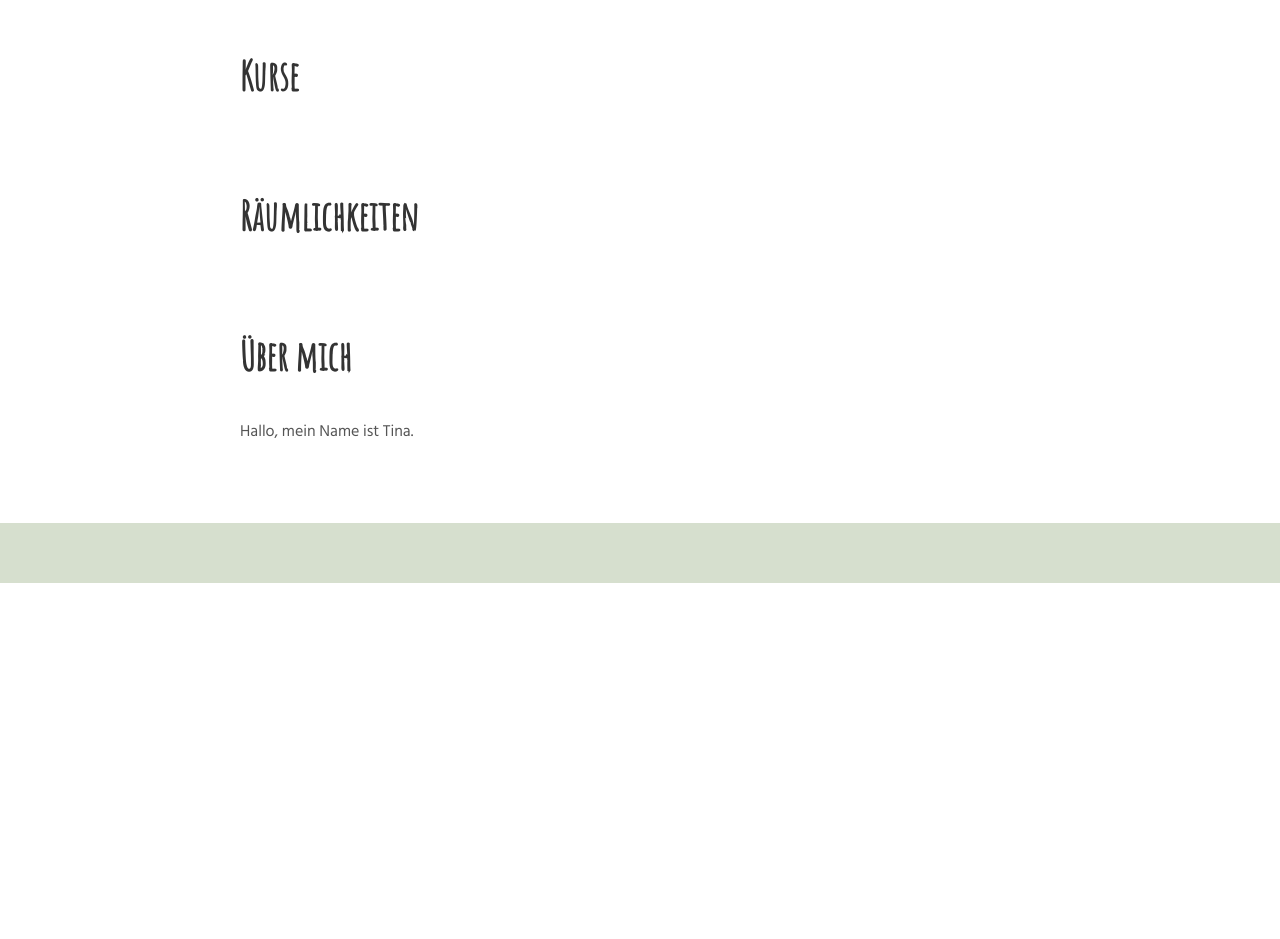
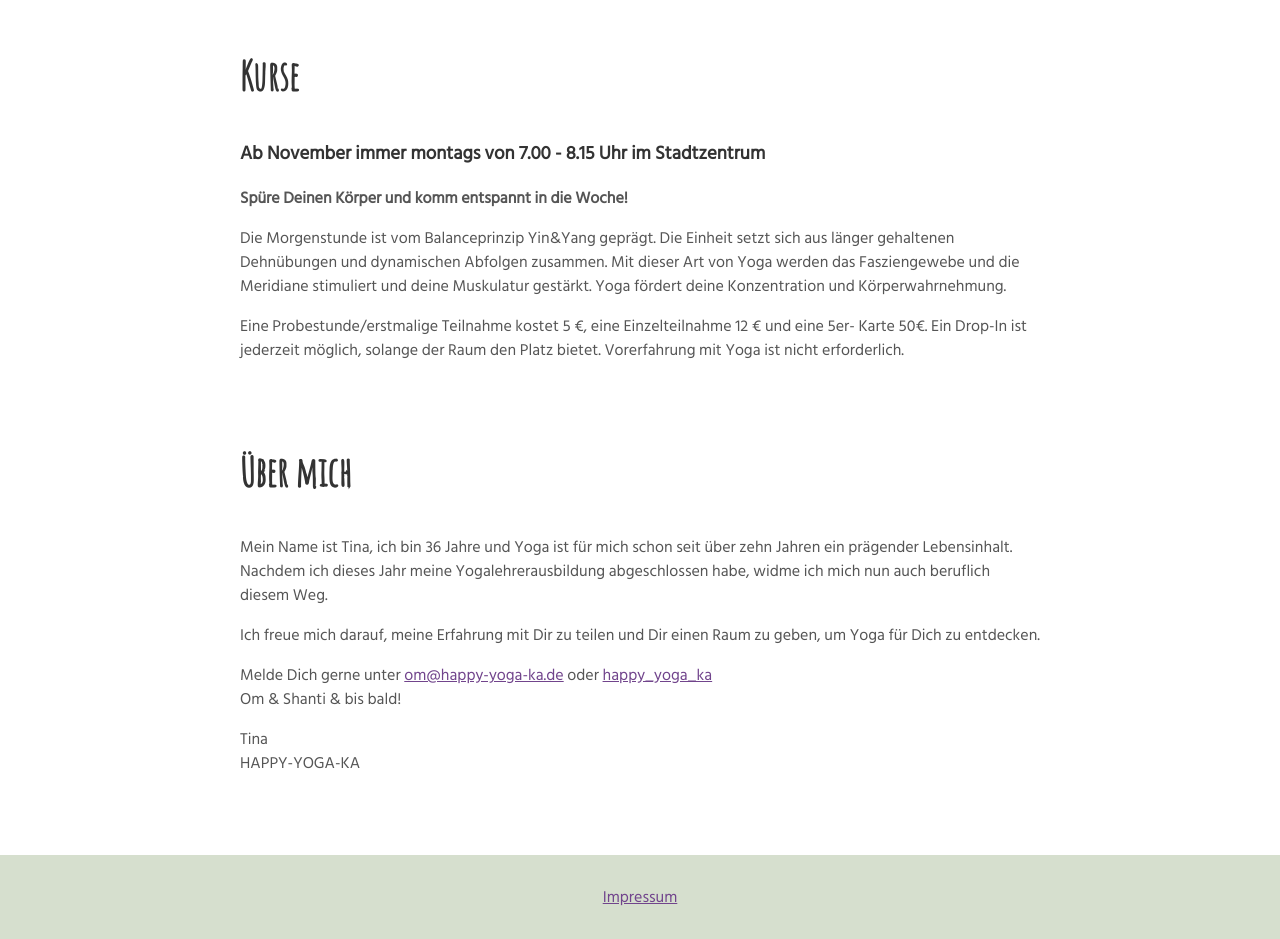
Before and after one commit to Tindan/happy-yoga-ka.de, a website: page docs/index.html in a window 1280 px wide. Shown: the part 380-1319 px from the top of the page. Before the commit the page ends 963 px from the top, so only its background shows below. Drawn offline with Linux system fonts and the light colour scheme.

Commit message:
Add content

```diff
--- a/docs/index.html
+++ b/docs/index.html
@@ -19,17 +19,47 @@
     </header>
     <main>
         <h2>Kurse</h2>
-
-        <h2>Räumlichkeiten</h2>
+        <h3>
+            Ab November immer montags von 7.00 - 8.15 Uhr im Stadtzentrum
+        </h3>
+        <p>
+            <b>Spüre Deinen Körper und komm entspannt in die Woche!</b>
+        </p>
+        <p>
+            Die Morgenstunde ist vom Balanceprinzip Yin&Yang geprägt. Die Einheit setzt sich aus länger gehaltenen
+            Dehnübungen und dynamischen Abfolgen zusammen. Mit dieser Art von Yoga werden das Fasziengewebe und die
+            Meridiane stimuliert und deine Muskulatur gestärkt. Yoga fördert deine Konzentration und Körperwahrnehmung.
+        </p>
+        <p>
+            Eine Probestunde/erstmalige Teilnahme kostet 5 €, eine Einzelteilnahme 12 € und eine 5er- Karte 50€. Ein
+            Drop-In ist jederzeit möglich, solange der Raum den Platz bietet. Vorerfahrung mit Yoga ist nicht
+            erforderlich.
+        </p>
 
         <h2>Über mich</h2>
         <p>
-            Hallo, mein Name ist Tina.
+            Mein Name ist Tina, ich bin 36 Jahre und Yoga ist für mich schon seit über zehn Jahren ein prägender
+            Lebensinhalt. Nachdem ich dieses Jahr meine Yogalehrerausbildung abgeschlossen habe, widme ich mich nun auch
+            beruflich diesem Weg.
+        </p>
+        <p>
+            Ich freue mich darauf, meine Erfahrung mit Dir zu teilen und Dir einen Raum zu geben, um Yoga für Dich zu
+            entdecken.
+        </p>
+        <p>
+            Melde Dich gerne unter <a href="mailto:om@happy-yoga-ka.de">om@happy-yoga-ka.de</a> oder <a
+                href="https://www.instagram.com/happy_yoga_ka/" target="_blank">happy_yoga_ka</a>
+            <br />
+            Om & Shanti & bis bald!
+        </p>
+        <p>
+            Tina<br />
+            HAPPY-YOGA-KA
         </p>
     </main>
 
     <footer>
-
+        <a href="imprint.html">Impressum</a>
     </footer>
 </body>
 
--- a/docs/style.css
+++ b/docs/style.css
@@ -44,7 +44,7 @@ footer {
 }
 
 footer a {
-  color: white;
+  color: rgb(113,68,140);
   margin: 1em;
 }
 
@@ -78,6 +78,7 @@ h2 {
   padding-top: 1em;
   font-size: 2.5em;
   font-family: 'Amatic SC', cursive;
+  color: rgb(113,68,140);
 }
 
 h1,
@@ -88,5 +89,5 @@ strong {
 }
 
 a {
-  color: #245900;
+  color: rgb(113,68,140);
 }
```
